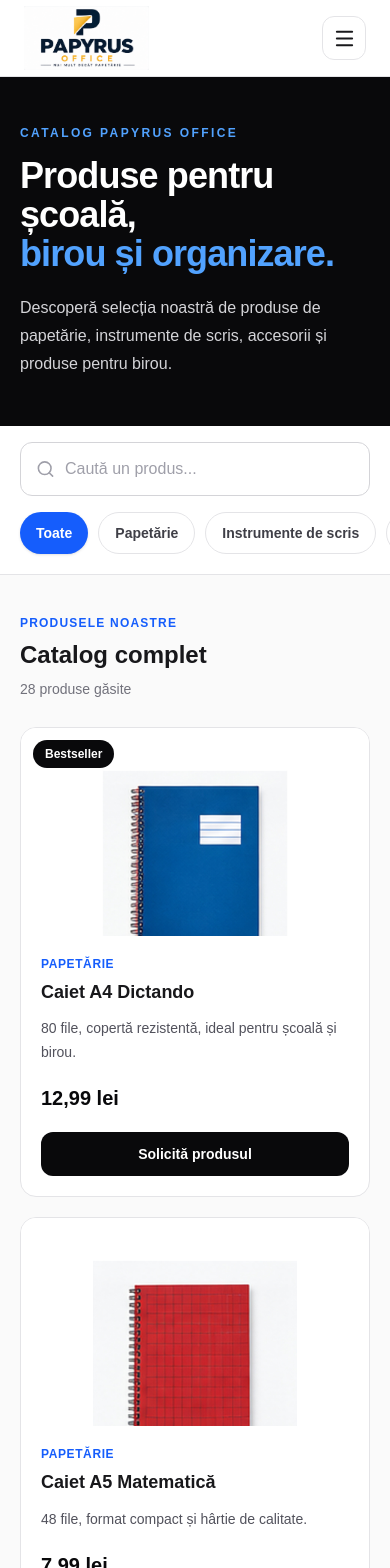
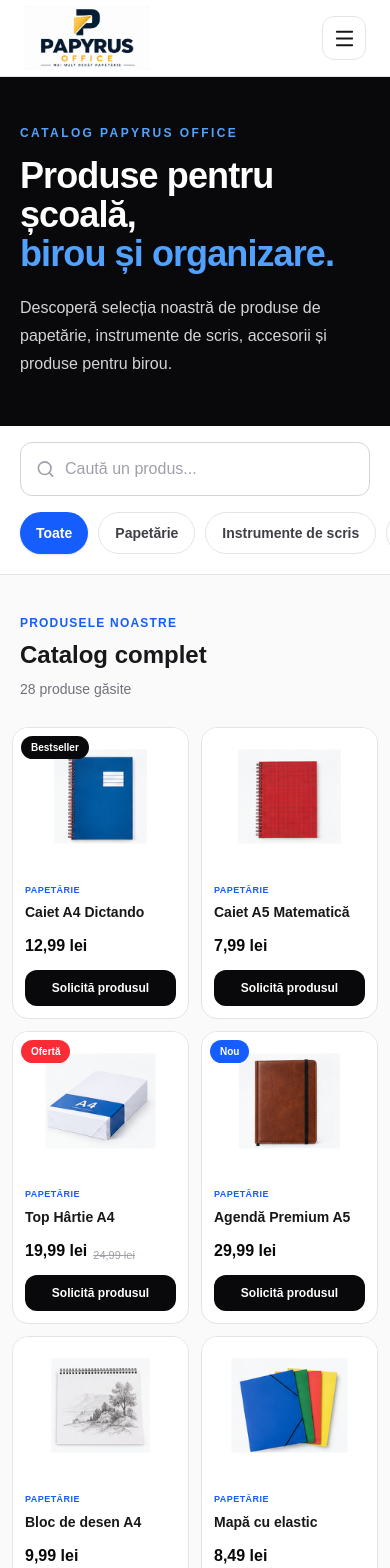
Before and after one commit to Xboxseries1/papyrus-office, a Next.js app: page /produse in a window 390 px wide. Shown: the top 1568 px of the page. Built offline with nearby package versions, Linux system fonts and the light colour scheme.

Commit message:
Compact mobile product grid

```diff
--- a/app/produse/ProduseClient.tsx
+++ b/app/produse/ProduseClient.tsx
@@ -379,9 +379,9 @@ export default function ProduseClient() {
 
       {/* PRODUSE */}
       <section className="bg-zinc-50 py-10 sm:py-16">
-        <div className="mx-auto max-w-7xl px-5 sm:px-6">
+        <div className="mx-auto max-w-7xl px-3 sm:px-6">
 
-          <div className="mb-7 flex flex-col gap-2 sm:mb-10 sm:flex-row sm:items-end sm:justify-between">
+          <div className="mb-7 flex flex-col gap-2 px-2 sm:mb-10 sm:flex-row sm:items-end sm:justify-between sm:px-0">
             <div>
               <p className="text-xs font-bold uppercase tracking-widest text-blue-600 sm:text-sm">
                 Produsele noastre
@@ -403,14 +403,17 @@ export default function ProduseClient() {
           </div>
 
           {filteredProducts.length > 0 ? (
-            <div className="grid grid-cols-1 gap-5 sm:grid-cols-2 sm:gap-6 lg:grid-cols-3 xl:grid-cols-4">
+            <div className="grid grid-cols-2 gap-3 sm:grid-cols-2 sm:gap-6 lg:grid-cols-3 xl:grid-cols-4">
+
               {filteredProducts.map((product, index) => (
                 <article
                   key={product.name}
-                  className="group flex h-full flex-col overflow-hidden rounded-2xl border border-zinc-200 bg-white transition duration-300 hover:-translate-y-1 hover:shadow-xl"
+                  className="group flex h-full min-w-0 flex-col overflow-hidden rounded-2xl border border-zinc-200 bg-white transition duration-300 hover:-translate-y-1 hover:shadow-xl"
                 >
 
-                  <div className="relative h-52 overflow-hidden bg-white sm:h-56">
+                  {/* IMAGINE */}
+                  <div className="relative h-36 overflow-hidden bg-white sm:h-56">
+
                     <Image
                       src={product.image}
                       alt={product.name}
@@ -418,12 +421,12 @@ export default function ProduseClient() {
                       height={450}
                       loading={index === 0 ? "eager" : "lazy"}
                       fetchPriority={index === 0 ? "high" : "auto"}
-                      className="h-full w-full object-contain p-6 transition duration-500 group-hover:scale-105 sm:p-4"
+                      className="h-full w-full object-contain p-3 transition duration-500 group-hover:scale-105 sm:p-4"
                     />
 
                     {product.badge && (
                       <span
-                        className={`absolute left-3 top-3 rounded-full px-3 py-1.5 text-xs font-bold ${
+                        className={`absolute left-2 top-2 rounded-full px-2.5 py-1 text-[10px] font-bold sm:left-3 sm:top-3 sm:px-3 sm:py-1.5 sm:text-xs ${
                           product.badge === "Ofertă"
                             ? "bg-red-500 text-white"
                             : product.badge === "Nou"
@@ -434,47 +437,55 @@ export default function ProduseClient() {
                         {product.badge}
                       </span>
                     )}
+
                   </div>
 
-                  <div className="flex flex-1 flex-col p-5">
-                    <p className="text-xs font-bold uppercase tracking-wider text-blue-600">
+                  {/* CONTENT */}
+                  <div className="flex flex-1 flex-col p-3 sm:p-5">
+
+                    <p className="truncate text-[9px] font-bold uppercase tracking-wider text-blue-600 sm:text-xs">
                       {product.category}
                     </p>
 
-                    <h3 className="mt-2 text-lg font-bold leading-snug">
+                    <h3 className="mt-1.5 line-clamp-2 text-sm font-bold leading-snug sm:mt-2 sm:text-lg">
                       {product.name}
                     </h3>
 
-                    <p className="mt-3 flex-1 text-sm leading-6 text-zinc-600">
+                    <p className="mt-3 hidden flex-1 text-sm leading-6 text-zinc-600 sm:block">
                       {product.description}
                     </p>
 
-                    <div className="mt-5 flex flex-wrap items-end gap-2">
-                      <span className="text-xl font-bold text-zinc-950">
+                    <div className="mt-3 flex flex-wrap items-end gap-1.5 sm:mt-5 sm:gap-2">
+
+                      <span className="text-base font-bold text-zinc-950 sm:text-xl">
                         {product.price}
                       </span>
 
                       {product.oldPrice && (
-                        <span className="mb-0.5 text-sm text-zinc-400 line-through">
+                        <span className="text-[11px] text-zinc-400 line-through sm:mb-0.5 sm:text-sm">
                           {product.oldPrice}
                         </span>
                       )}
+
                     </div>
 
                     <a
                       href="/contact"
-                      className="mt-5 flex w-full items-center justify-center rounded-xl bg-zinc-950 px-4 py-3 text-sm font-semibold transition hover:bg-blue-600"
+                      className="mt-3 flex w-full items-center justify-center rounded-xl bg-zinc-950 px-2 py-2.5 text-center text-xs font-semibold transition hover:bg-blue-600 sm:mt-5 sm:px-4 sm:py-3 sm:text-sm"
                       style={{ color: "#ffffff" }}
                     >
                       Solicită produsul
                     </a>
+
                   </div>
 
                 </article>
               ))}
+
             </div>
           ) : (
             <div className="rounded-3xl border border-zinc-200 bg-white px-5 py-16 text-center sm:px-6 sm:py-20">
+
               <h3 className="text-2xl font-bold">
                 Nu am găsit produsul
               </h3>
@@ -490,6 +501,7 @@ export default function ProduseClient() {
               >
                 Resetează filtrele
               </button>
+
             </div>
           )}
 
```
